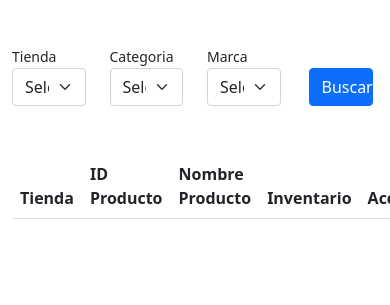
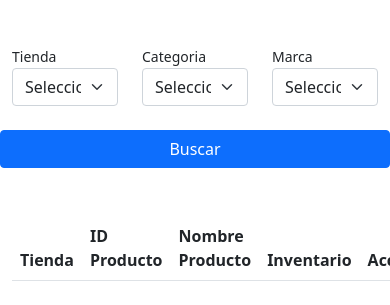
Before and after one commit to Camiloignaval/EnsayoBootcamp, a website: page public/index.html in a window 390 px wide. Shown: the part 61-366 px from the top of the page. Drawn offline with nearby package versions, Linux system fonts and the light colour scheme; some packages are replaced by stand-ins of ours; no server answers; a script that the page names is missing; files whose address does not match are found by name.

Commit message:
Responsividad corregida

```diff
--- a/public/index.html
+++ b/public/index.html
@@ -10,35 +10,37 @@
     <title>BikeShop</title>
 </head>
 
-<body class="container">
+<body class="container justify-content-center">
     <Header>
         <h1 class="mt-4">Monitor de inventario</h1>
     </Header>
-    <div class="comboBox row my-5">
-        <div class="col-3">
+
+    <div class="comboBox row my-5 d-flex justify-content-center ">
+        <div class="col-4 col-md-3">
             <small>Tienda</small>
             <select id="selectTienda" class="form-select" aria-label="Default select example">
                 <option value='null' selected>Seleccione...</option>
 
             </select>
         </div>
-        <div class="col-3">
+        <div class="col-4 col-md-3">
             <small>Categoria</small>
             <select id="selectCat" class="form-select" aria-label="Default select example">
                 <option value='null' selected>Seleccione...</option>
 
             </select>
         </div>
-        <div class="col-3">
+        <div class="col-4 col-md-3">
             <small>Marca</small>
             <select id="selectMarca" class="form-select" aria-label="Default select example">
                 <option value='null' selected>Seleccione...</option>
 
             </select>
         </div>
-        <button id="btnBuscar" type="button" class="btn btn-primary col-2 mx-3 mt-4">Buscar</button>
+        <button id="btnBuscar" type="button" class="btn btn-primary col-md-2 col-12 mt-4">Buscar</button>
 
     </div>
+
 
     <div class="tabla">
         <table class="table table-striped table-hover" id="tb">
```
